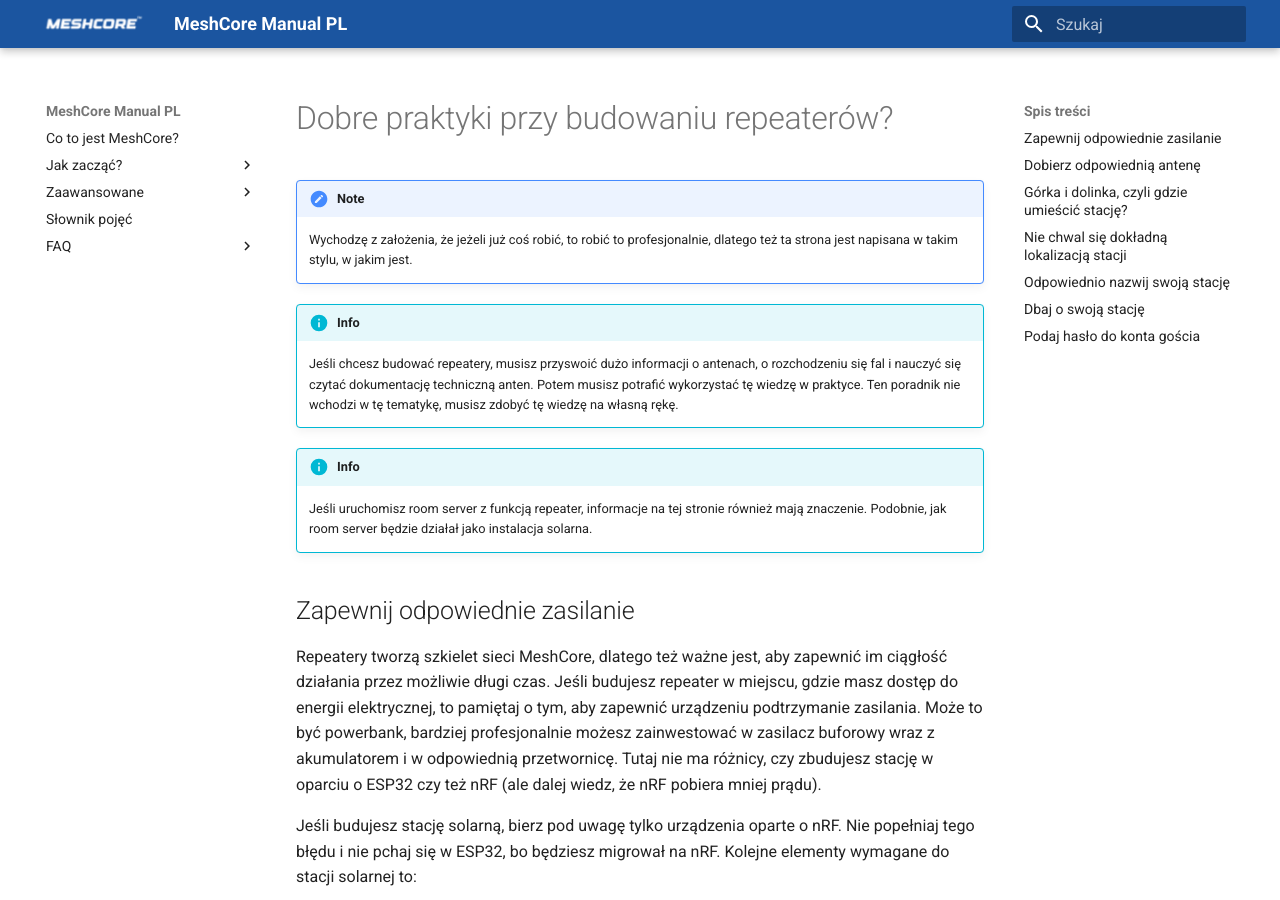
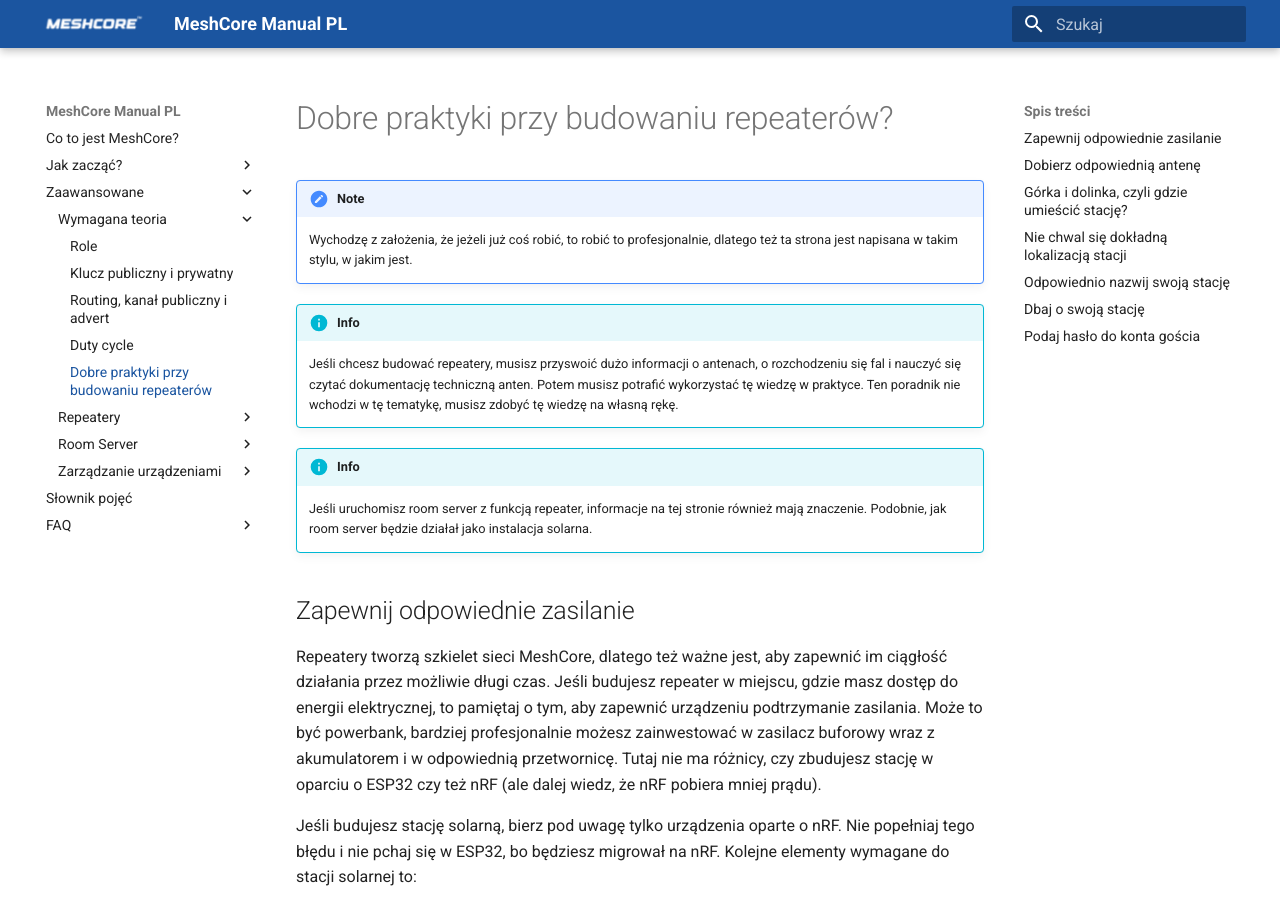
Before and after one commit to deFAT64/meshcore-manual-pl, an MkDocs documentation site: the page built from docs/zaawansowane/jakBudowacRepeatery.md, in a window 1280 px wide and 900 px high. Built offline with MkDocs 1.6.1 and Material for MkDocs 9.7.7, drawn with Linux system fonts in a browser that asks for light colours; part of the change alters nothing that is shown.

Commit message:
Update mkdocs.yml

```diff
--- a/mkdocs.yml
+++ b/mkdocs.yml
@@ -17,14 +17,15 @@ nav:
       - 'Klucz publiczny i prywatny': './zaawansowane/kluczPublicznyIprywatny.md'
       - 'Routing, kanał publiczny i advert': './zaawansowane/routing.md'
       - 'Duty cycle': './zaawansowane/dutyCycle.md'
+      - 'Dobre praktyki przy budowaniu repeaterów': './zaawansowane/jakBudowacRepeatery.md'
     - 'Repeatery':
-      - 'Dobre praktyki przy budowaniu repeaterów': './zaawansowane/repeater/jakBudowacRepeatery.md'
       - 'Instalacja i pierwsza konfiguracja': './zaawansowane/repeater/instalacjaKonfiguracjaRepeatera.md'
     - 'Room Server':
       - 'Instalacja i pierwsza konfiguracja': './zaawansowane/roomServer/instalacjaKonfiguracjaRoomServer.md'
     - 'Zarządzanie urządzeniami':
       - 'Ręczne wysyłanie reklam': './zaawansowane/zarzadzanie/wysylanieReklam.md'
       - 'Zdalne logowanie do urządzeń': './zaawansowane/zarzadzanie/zdalneLogowanie.md'
+      - 'Omówienie opcji konfiguracyjnych': './zaawansowane/zarzadzanie/opcjeKonfiguracyjne.md'
       - 'Zasady konfiguracyjne': './zaawansowane/zarzadzanie/jakSkonfigurowac.md'
   - 'Słownik pojęć': 'slownikPojec.md'
   - 'FAQ':
```
